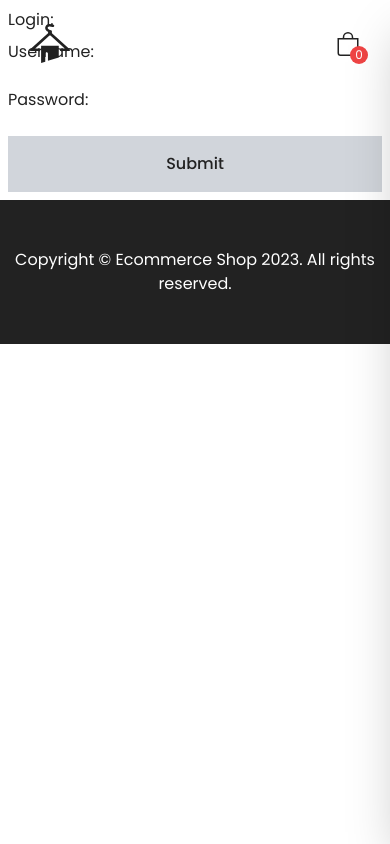
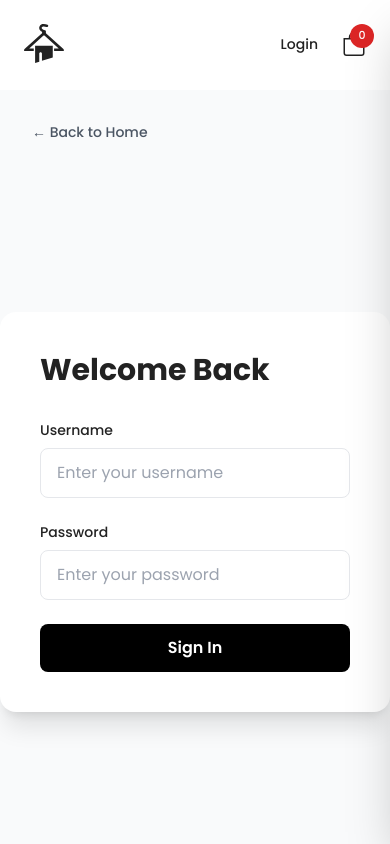
Before and after one commit to PAlexanderG/E-commerce-App-Improved-Css, a React (Create React App) app in the folder E-Commerce-App-New-Version-main/: page /login in a window 390 px wide. Shown: the top 844 px of the page. Built offline with nearby package versions, Linux system fonts and the light colour scheme; no server answers.

Commit message:
Improve login UI, fix authentication logic, and add back home navigation

```diff
--- a/E-Commerce-App-New-Version-main/src/App.js
+++ b/E-Commerce-App-New-Version-main/src/App.js
@@ -1,41 +1,38 @@
 import { useState } from "react";
-import React from "react";
-// import react router Dom
 import { BrowserRouter as Router, Route, Routes } from "react-router-dom";
-// import Pages
+
 import Home from "./pages/Home";
 import ProductDetails from "./pages/ProductDetails";
-// import components
+
 import Sidebar from "./components/Sidebar";
 import Header from "./components/Header";
 import Footer from "./components/Footer";
 import Login from "./components/Login";
+import About from "./project-details/About";
 
 const App = () => {
   const [token, setToken] = useState("");
+
   return (
-    <div className="overflow-hidden">
-      <Router>
-        <Header />
+    <Router>
+      <Header />
+
+      {/* 👇 Only page content gets header spacing */}
+      <div className="pt-[90px] overflow-hidden">
         <Routes>
           <Route path="/" element={<Home />} />
           <Route path="/product/:id" element={<ProductDetails />} />
+          <Route path="/about" element={<About />} />
           <Route
             path="/login"
-            element={
-              <Login
-                token={token}
-                setToken={setToken}
-                // username={username}
-                // setUsername={setUsername}
-              />
-            }
+            element={<Login token={token} setToken={setToken} />}
           />
         </Routes>
-        <Sidebar />
-        <Footer />
-      </Router>
-    </div>
+      </div>
+
+      <Sidebar />
+      <Footer />
+    </Router>
   );
 };
 
--- a/E-Commerce-App-New-Version-main/src/components/Footer.js
+++ b/E-Commerce-App-New-Version-main/src/components/Footer.js
@@ -5,7 +5,7 @@ const Footer = () => {
     <footer className="bg-primary py-12">
       <div className="cointaner mx-auto">
         <p className="text-white text-center">
-          Copyright &copy; Ecommerce Shop 2023. All rights reserved.
+          Copyright &copy; Ecommerce Shop 2026. All rights reserved. Pedro A Garcia.
         </p>
       </div>
     </footer>
--- a/E-Commerce-App-New-Version-main/src/components/Header.js
+++ b/E-Commerce-App-New-Version-main/src/components/Header.js
@@ -1,62 +1,73 @@
 import React, { useContext, useEffect, useState } from "react";
-// sidebar context
 import { SidebarContext } from "../contexts/SidebarContext";
-// import context
 import { CartContext } from "../contexts/CartContext";
-// import icon
 import { BsBag } from "react-icons/bs";
-// inport link
 import { Link } from "react-router-dom";
-// import logo
 import Logo from "../img/logo.svg";
-import Login from "./Login";
 
 const Header = () => {
-  // header state
   const [isActive, setIsActive] = useState(false);
   const { isOpen, setIsOpen } = useContext(SidebarContext);
   const { itemAmount } = useContext(CartContext);
-  // event listener
+
+  // ✅ Proper scroll listener
   useEffect(() => {
-    // For events whose type attribute value is type. The callback argument
-    // sets the callback that will be invoked when the event is dispatched.
-    window.addEventListener("scroll", () => {
-      window.scrollY > 60 ? setIsActive(true) : setIsActive(false);
-    });
-  });
+    const handleScroll = () => {
+      setIsActive(window.scrollY > 60);
+    };
+
+    window.addEventListener("scroll", handleScroll);
+
+    return () => window.removeEventListener("scroll", handleScroll);
+  }, []);
+
   return (
-    // change colors....
     <header
-      className={`${isActive ? "bg-white py-4 shadow-md" : "bg-none py-6"}
-    fixed w-full z-10 transition-all`}
+      className={`${
+        isActive
+  ? "bg-white/90 backdrop-blur-md py-3 shadow-md"
+  : "bg-transparent py-6"
+      } fixed w-full z-50 transition-all duration-300`}
     >
-      <div
-        className="container mx-auto flex items-center
-      justify-between h-full"
+      {/* ✅ Centered Container with Proper Padding */}
+      <div className="max-w-7xl mx-auto px-6 lg:px-12 flex items-center justify-between h-full">
+
+        {/* Logo */}
+        <Link to="/" className="flex items-center">
+          <img
+            className="w-[40px] hover:scale-105 transition"
+            src={Logo}
+            alt="Logo"
+          />
+        </Link>
+
+        {/* Right Side */}
+        <div className="flex items-center gap-6">
+
+          {/* Login */}
+          <Link
+  to="/login"
+  className="text-sm font-medium hover:text-red-600 transition"
 >
-        {/* logo */}
-        <Link to={"/"}>
-          <div>
-            <img className="w-[40px]" src={Logo} alt="" />
-          </div>
+  Login
 </Link>
-        {/* Login */}
-        <Link to={"/login"}>
-          <div>{Login}</div>
-        </Link>
-        {/* cart */}
+
+          {/* Cart */}
           <div
             onClick={() => setIsOpen(!isOpen)}
-          className="cursor-pointer flex relative"
+            className="cursor-pointer relative"
           >
-          <BsBag className="text-2xl" />
-          <div
-            className="bg-red-500 absolute -right-2
-        -bottom-2 text-[12px] w-[18px] h-[18px] text-white
-        rounded-full flex justify-center items-center"
+            <BsBag className="text-2xl hover:text-red-600 transition" />
+
+<span
+  className="absolute -top-2 -right-2 bg-red-600 text-white
+  text-[11px] w-6 h-6 flex items-center justify-center
+  rounded-full font-medium"
 >
               {itemAmount}
+            </span>
           </div>
+
         </div>
       </div>
     </header>
--- a/E-Commerce-App-New-Version-main/src/components/Login.js
+++ b/E-Commerce-App-New-Version-main/src/components/Login.js
@@ -1,89 +1,106 @@
-// import the useState hook from React
+import { Link } from "react-router-dom";
 import { useState } from "react";
 import { useNavigate } from "react-router-dom";
-// create a Signing component, and ensure it is the default export.
-// deconsruct SignUpForm()
 
-export default function Login({ token, setToken }) {
-  // create three state variables for our form inputs: username, password, and error. Their default values should be "", "" and null, respectively.
-
+export default function Login({ setToken }) {
   const [username, setUsername] = useState("");
   const [password, setPassword] = useState("");
-  const [error] = useState("");
+  const [error, setError] = useState("");
   const navigate = useNavigate();
+
   const logIn = async (username, password) => {
     try {
-      const response = await fetch(`https://fakestoreapi.com/auth/login`, {
+      const response = await fetch(
+        "https://fakestoreapi.com/auth/login",
+        {
           method: "POST",
           headers: {
             "Content-Type": "application/json",
           },
-        body: JSON.stringify({
-          username: username,
-          password: password,
-        }),
-      });
+          body: JSON.stringify({ username, password }),
+        }
+      );
+
       const result = await response.json();
-      console.log(result.token);
-      const token = result.token;
-      window.localStorage.setItem("token", token);
-      return token;
-    } catch (error) {
-      console.error(error);
+
+      if (!result.token) {
+        throw new Error("Invalid credentials");
+      }
+
+      return result.token;
+    } catch (err) {
+      throw err;
     }
   };
 
   async function handleSubmit(event) {
     event.preventDefault();
-    // console.log("Hello 👋");
+    setError("");
 
-    // try {
-    // console.log("Hola");
-    const response = await logIn(username, password);
-    const result = response;
-    token = result.token;
+    try {
+      const token = await logIn(username, password);
+
+      localStorage.setItem("token", token);
       setToken(token);
-    navigate("/login");
-    // }
-    console.log(response);
-    // console.log("Hola");
-    // } catch (error) {
-    //   setError(error.message);
-    // }
+
+      navigate("/"); // ✅ go to homepage after login
+    } catch (err) {
+      setError("Login failed. Try again.");
     }
+  }
+
 return (
-    <>
-      <h2 className="m-2">Login:</h2>
-      <section className="m-2">
-        {error && <p>{error}</p>}
-        <form onSubmit={handleSubmit}>
-          <label>
-            Username:{""}
+  <div className="min-h-screen flex items-center justify-center bg-gray-50 relative">
+
+    {/* 🔙 Back Home Link */}
+    <Link
+      to="/"
+      className="absolute top-8 left-8 text-sm font-medium text-gray-600 hover:text-black transition"
+    >
+      ← Back to Home
+    </Link>
+
+    <div className="bg-white p-10 rounded-2xl shadow-xl w-full max-w-md">
+      <h1 className="text-3xl font-bold mb-8">Welcome Back</h1>
+
+      {error && (
+        <p className="text-red-500 text-sm mb-4">{error}</p>
+      )}
+
+      <form onSubmit={handleSubmit} className="space-y-6">
+        <div>
+          <label className="block text-sm font-medium mb-2">
+            Username
+          </label>
           <input
-              className="flex
-          justify-center items-center"
+            className="w-full border rounded-lg px-4 py-3 focus:outline-none focus:ring-2 focus:ring-black"
             value={username}
             onChange={(e) => setUsername(e.target.value)}
+            placeholder="Enter your username"
           />
+        </div>
+
+        <div>
+          <label className="block text-sm font-medium mb-2">
+            Password
           </label>
-          <label>
-            Password:{""}
           <input
-              className="flex
-          justify-center items-center"
             type="password"
+            className="w-full border rounded-lg px-4 py-3 focus:outline-none focus:ring-2 focus:ring-black"
             value={password}
             onChange={(e) => setPassword(e.target.value)}
+            placeholder="Enter your password"
           />
-          </label>
+        </div>
+
         <button
-            className="bg-gray-300 flex p-4 justify-center
-          items-center text-primary w-full font-medium"
+          type="submit"
+          className="w-full bg-black text-white py-3 rounded-lg font-semibold hover:opacity-90 transition"
         >
-            Submit
+          Sign In
         </button>
       </form>
-      </section>
-    </>
+    </div>
+  </div>
  );
 }
--- /dev/null
+++ b/E-Commerce-App-New-Version-main/src/project-details/About.jsx
@@ -0,0 +1,81 @@
+import { Link } from "react-router-dom";
+
+const About = () => {
+  return (
+    <div className="bg-gray-50 min-h-screen py-16 px-6">
+      <div className="max-w-4xl mx-auto bg-white shadow-xl rounded-2xl p-10">
+
+        {/* Title */}
+        <h1 className="text-4xl font-bold text-gray-800 mb-6 text-center">
+          Project Details
+        </h1>
+
+        <p className="text-center text-gray-500 mb-10">
+          Production-ready E-Commerce frontend built with React and Vite
+        </p>
+
+        {/* Overview */}
+        <section className="mb-10">
+          <h2 className="text-2xl font-semibold text-gray-700 mb-4">
+            📌 Project Overview
+          </h2>
+          <p className="text-gray-600 leading-relaxed">
+            This is a fully responsive E-Commerce web application built using
+            React and Vite, powered by the Fake Store API. The application
+            allows users to browse products, view detailed product pages,
+            filter and sort items, and experience a clean, intuitive shopping
+            interface.
+          </p>
+        </section>
+
+        {/* Features */}
+        <section className="mb-10">
+          <h2 className="text-2xl font-semibold text-gray-700 mb-4">
+            ✨ Core Features
+          </h2>
+          <ul className="space-y-3 text-gray-600 list-disc list-inside">
+            <li>Dynamic product listing from external REST API</li>
+            <li>Individual product detail pages</li>
+            <li>Sorting and filtering functionality</li>
+            <li>Client-side routing with React Router</li>
+            <li>Responsive UI with Tailwind CSS</li>
+            <li>Authentication flow structure</li>
+            <li>Production deployment ready</li>
+          </ul>
+        </section>
+
+        {/* Tech Stack */}
+        <section className="mb-10">
+          <h2 className="text-2xl font-semibold text-gray-700 mb-4">
+            🛠 Tech Stack
+          </h2>
+          <div className="flex flex-wrap gap-3">
+            {["React", "Vite", "JavaScript", "Tailwind CSS", "React Router"].map(
+              (tech, index) => (
+                <span
+                  key={index}
+                  className="bg-red-100 text-red-600 px-4 py-2 rounded-full text-sm font-medium"
+                >
+                  {tech}
+                </span>
+              )
+            )}
+          </div>
+        </section>
+
+        {/* Back Button */}
+        <div className="text-center">
+          <Link
+            to="/"
+            className="inline-block mt-6 bg-red-600 text-white px-6 py-3 rounded-lg shadow-lg
+            hover:bg-red-700 hover:scale-105 transition-all duration-300"
+          >
+            ← Back to Home
+          </Link>
+        </div>
+      </div>
+    </div>
+  );
+};
+
+export default About;
```
Also changed, not shown: E-Commerce-App-New-Version-main/src/components/Hero.js (+10 -9 lines), 1 other file (tests, documents, lock files or other folders). Lines whose indentation alone changed are shown as unchanged.
